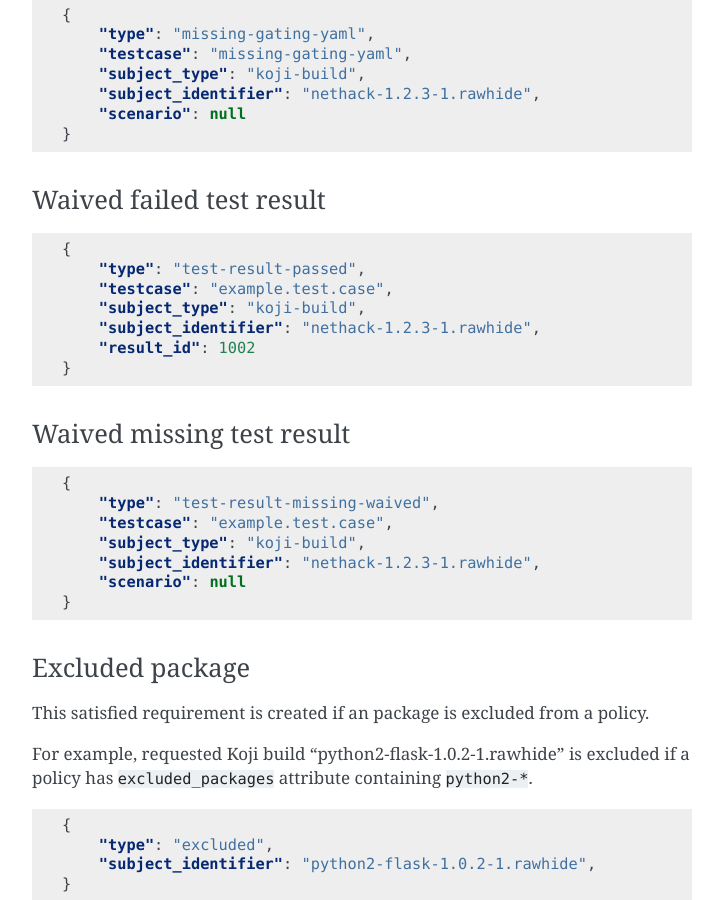
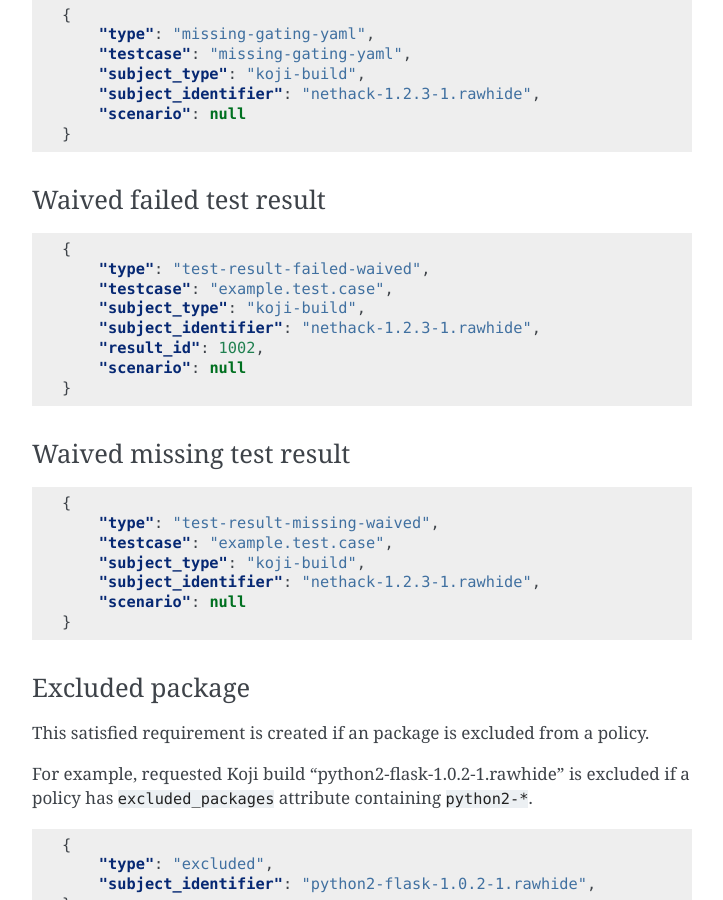
Before and after one commit to release-engineering/greenwave, a Sphinx documentation site: the page built from docs/decision_requirements.rst, in a window 1280 px wide and 900 px high, scrolled down 2187 px. Shown: the whole window, without its empty margins (388-1111 px from the left). Built offline with Sphinx 7.4.7, drawn with Linux system fonts in a browser that asks for light colours; pages that are not in the unit, such as notebooks, are missing from menus.

Commit message:
docs: Update test-result-failed-waived requirement example
Signed-off-by: Lukas Holecek <hluk@email.cz>

```diff
--- a/docs/decision_requirements.rst
+++ b/docs/decision_requirements.rst
@@ -130,11 +130,12 @@ Waived failed test result
 .. code-block:: json
 
     {
-        "type": "test-result-passed",
+        "type": "test-result-failed-waived",
         "testcase": "example.test.case",
         "subject_type": "koji-build",
         "subject_identifier": "nethack-1.2.3-1.rawhide",
-        "result_id": 1002
+        "result_id": 1002,
+        "scenario": null
     }
 
 Waived missing test result
```
